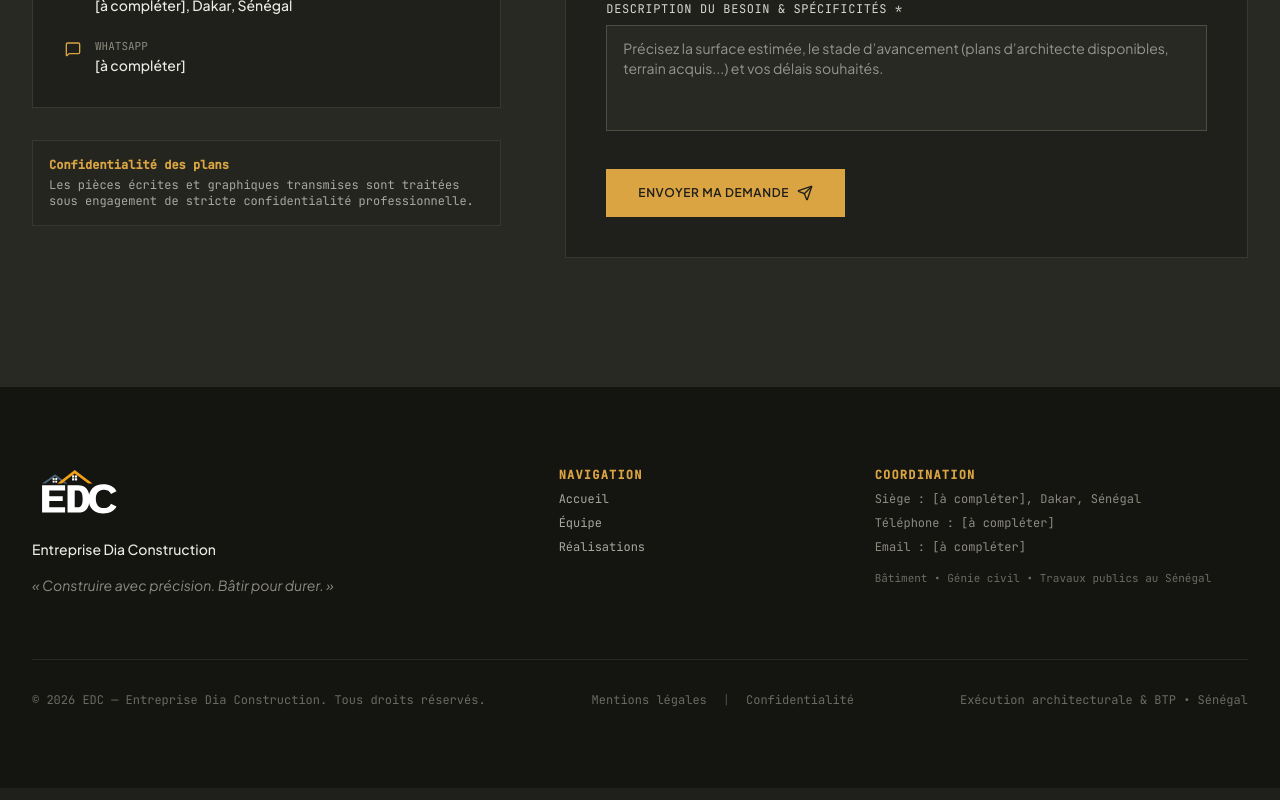
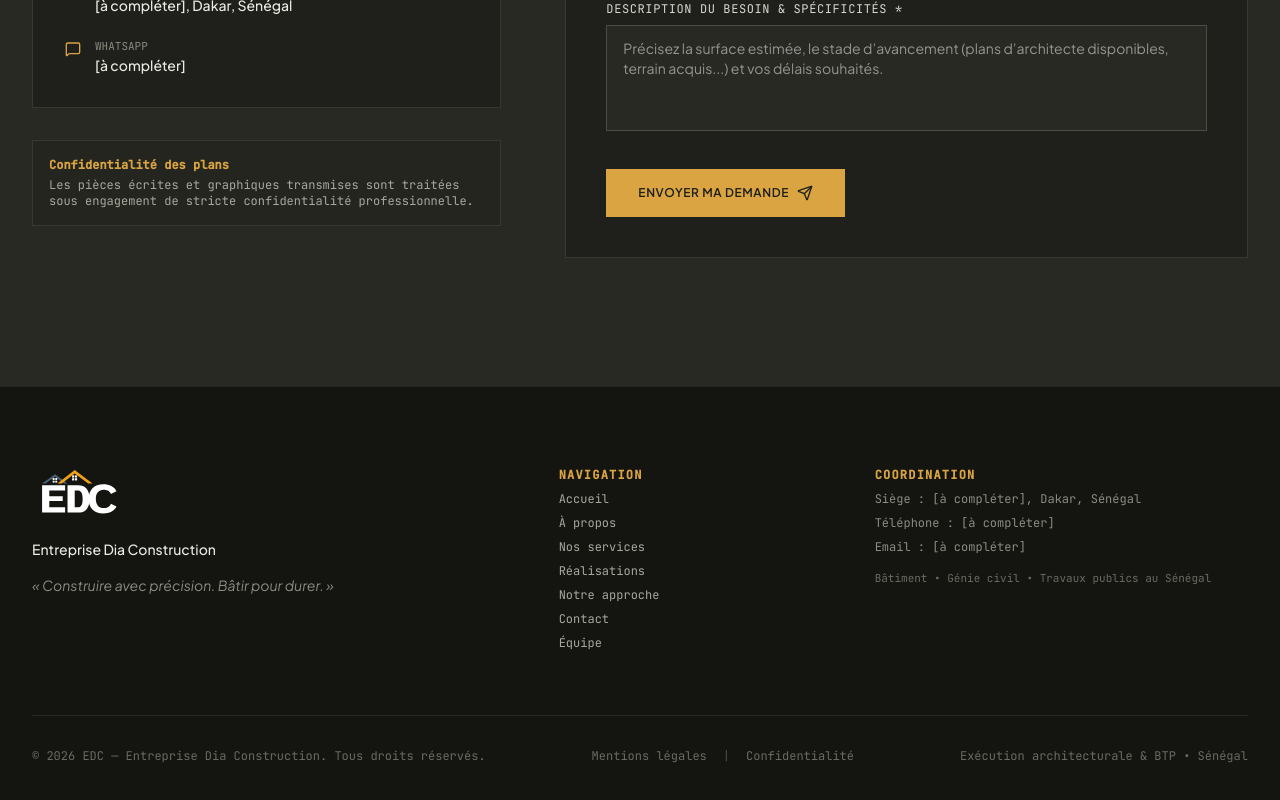
Before and after one commit to papaaliounefall/EDC, a React (Vite) app: page / in a window 1280 px wide. Shown: the part 8435-9235 px from the top of the page. Built offline with nearby package versions, Linux system fonts and the light colour scheme; no server answers.

Commit message:
fix: restore full footer links

```diff
--- a/src/components/Footer.tsx
+++ b/src/components/Footer.tsx
@@ -37,13 +37,33 @@ export const Footer: React.FC = () => {
             </a>
           </li>
           <li>
-            <a href="/equipe" className="hover:text-white transition-colors cursor-pointer">
-              Équipe
+            <a href="/#a-propos" className="hover:text-white transition-colors cursor-pointer">
+              À propos
+            </a>
+          </li>
+          <li>
+            <a href="/#services" className="hover:text-white transition-colors cursor-pointer">
+              Nos services
             </a>
           </li>
           <li>
             <a href="/realisations" className="hover:text-white transition-colors cursor-pointer">
               Réalisations
+            </a>
+          </li>
+          <li>
+            <a href="/#approche" className="hover:text-white transition-colors cursor-pointer">
+              Notre approche
+            </a>
+          </li>
+          <li>
+            <a href="/#contact" className="hover:text-white transition-colors cursor-pointer">
+              Contact
+            </a>
+          </li>
+          <li>
+            <a href="/equipe" className="hover:text-white transition-colors cursor-pointer">
+              Équipe
             </a>
           </li>
         </ul>
```
